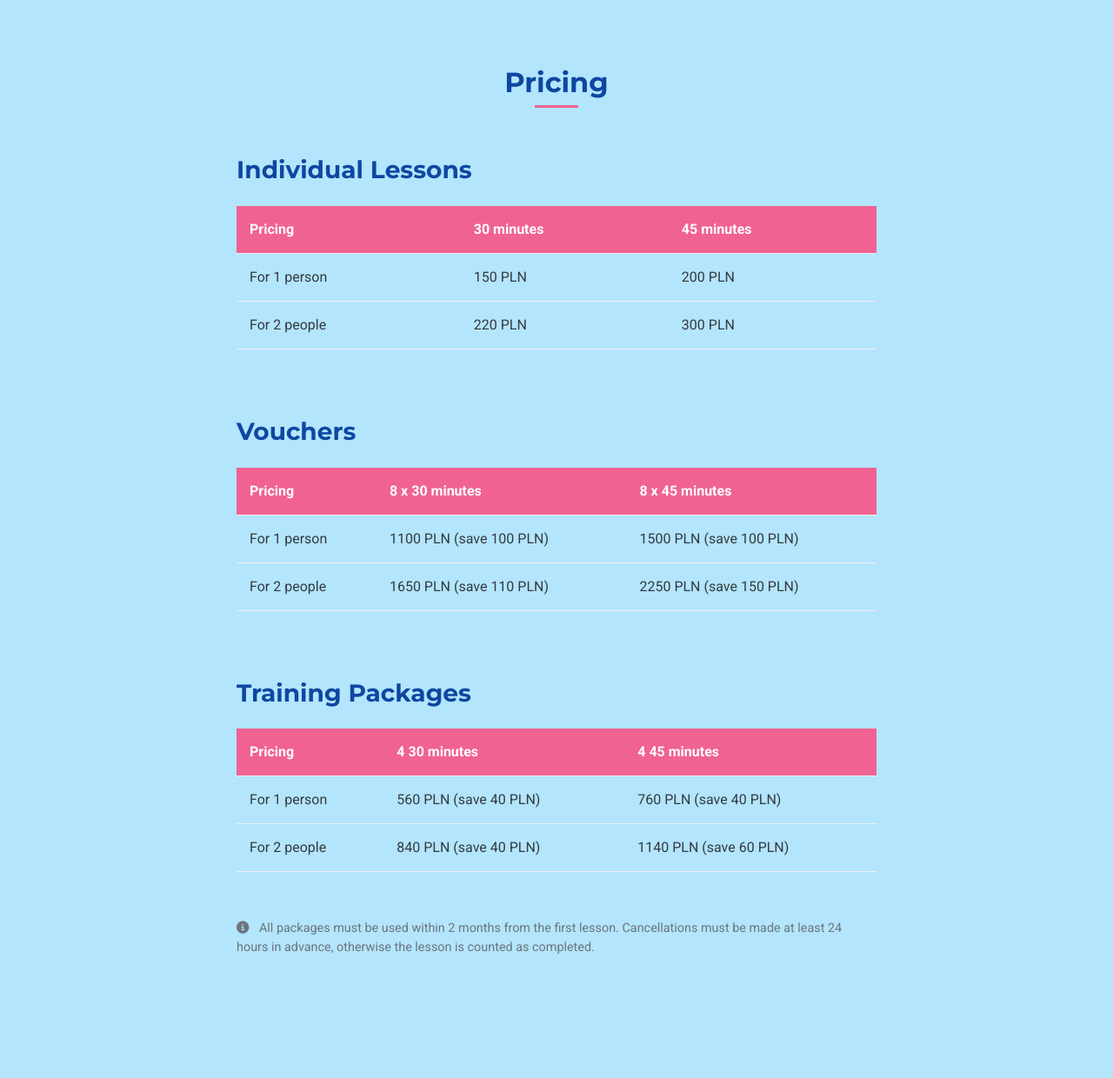
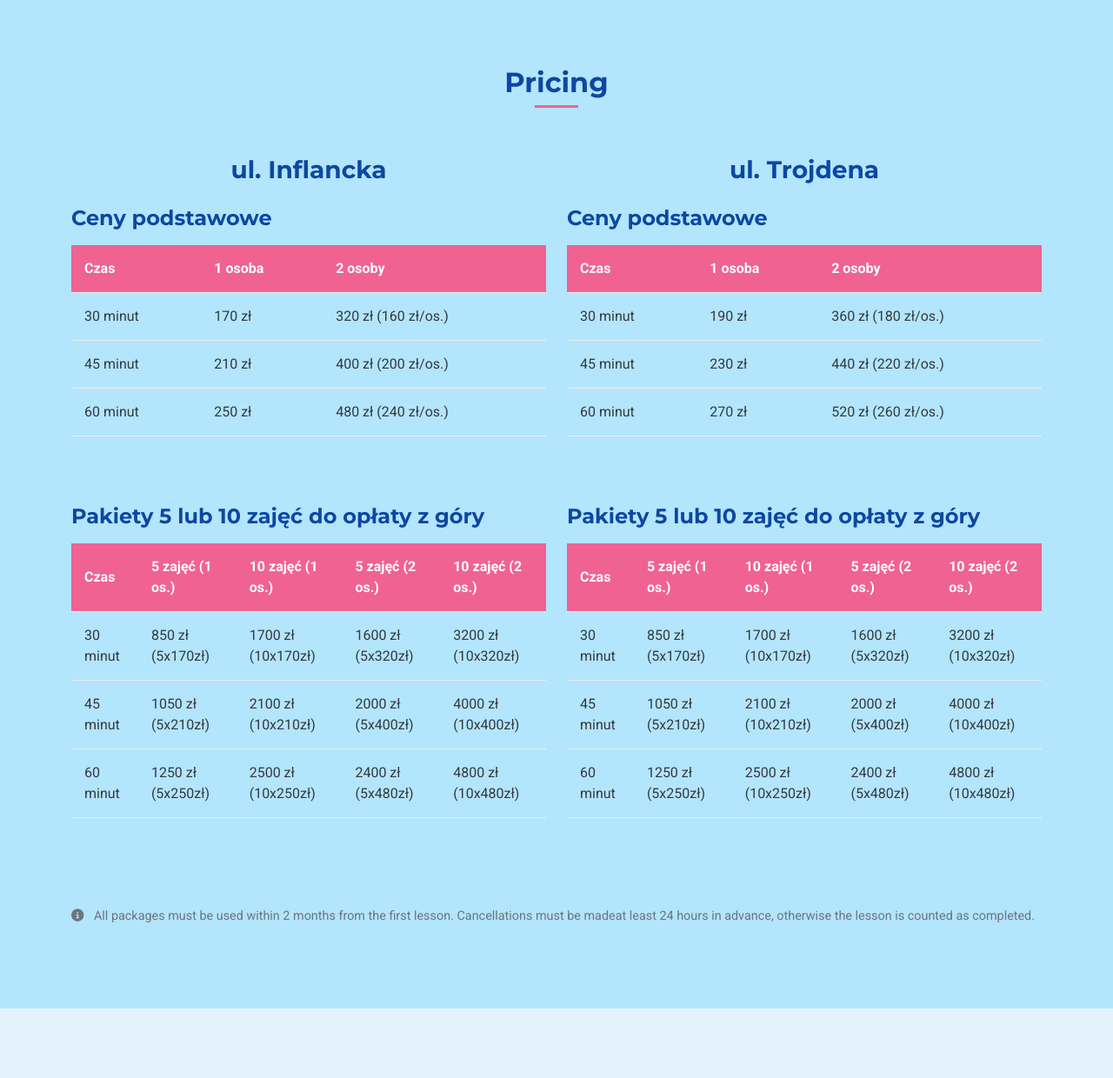
Before and after one commit to LukodeSoftware/ESSA-website, a Flask app: page /pricing in a window 1280 px wide. Shown: the part 324-1564 px from the top of the page at 87% size. Run offline with Flask 3, Linux system fonts and the light colour scheme; some libraries are stand-ins or nearby versions.

Commit message:
feat: adjust pricing tables and fill them with real data

```diff
--- a/templates/pricing.html
+++ b/templates/pricing.html
@@ -19,102 +19,153 @@
             <h2>{{ translations['pricing_title'] }}</h2>
         </div>
 
-        <!-- Individual Lessons -->
-        <div class="row mb-5">
-            <div class="col-lg-8 mx-auto">
-                <h3 class="mb-4">{{ translations['pricing_individual'] }}</h3>
+        <div class="row">
+ <div class="col-md-6 mb-5">
+ <h3 class="mb-4 text-center">ul. Inflancka</h3>
+                <h4 class="mb-3">Ceny podstawowe</h4>
 
-                <div class="table-responsive">
+ <div class="table-responsive">
                     <table class="pricing-table">
                         <thead>
                             <tr>
-                                <th>{{ translations['pricing_title'] }}</th>
-                                <th>{{ translations['pricing_30min'] }}</th>
-                                <th>{{ translations['pricing_45min'] }}</th>
+                                <th>Czas</th>
+ <th>1 osoba</th>
+ <th>2 osoby</th>
+                            </tr>
+                        </thead>
+ <tbody>
+ <tr>
+ <td>30 minut</td>
+ <td>170 zł</td>
+ <td>320 zł (160 zł/os.)</td>
+                            </tr>
+ <tr>
+ <td>45 minut</td>
+ <td>210 zł</td>
+ <td>400 zł (200 zł/os.)</td>
+                            </tr>
+ <tr>
+ <td>60 minut</td>
+ <td>250 zł</td>
+ <td>480 zł (240 zł/os.)</td>
+                            </tr>
+                        </tbody>
+                    </table>
+ </div>
+
+ <h4 class="mb-3 mt-5">Pakiety 5 lub 10 zajęć do opłaty z góry</h4>
+ <div class="table-responsive">
+    <table class="pricing-table">
+                        <thead>
+                            <tr>
+                                <th>Czas</th>
+                                <th>5 zajęć (1 os.)</th>
+                                <th>10 zajęć (1 os.)</th>
+                                <th>5 zajęć (2 os.)</th>
+                                <th>10 zajęć (2 os.)</th>
                             </tr>
                         </thead>
                         <tbody>
                             <tr>
-                                <td>{{ translations['pricing_1person'] }}</td>
-                                <td>150 PLN</td>
-                                <td>200 PLN</td>
+                                <td>30 minut</td>
+                                <td>850 zł (5x170zł)</td>
+                                <td>1700 zł (10x170zł)</td>
+                                <td>1600 zł (5x320zł)</td>
+                                <td>3200 zł (10x320zł)</td>
                             </tr>
                             <tr>
-                                <td>{{ translations['pricing_2people'] }}</td>
-                                <td>220 PLN</td>
-                                <td>300 PLN</td>
+                                <td>45 minut</td>
+                                <td>1050 zł (5x210zł)</td>
+                                <td>2100 zł (10x210zł)</td>
+                                <td>2000 zł (5x400zł)</td>
+                                <td>4000 zł (10x400zł)</td>
+                            </tr>
+                            <tr>
+                                <td>60 minut</td>
+                                <td>1250 zł (5x250zł)</td>
+                                <td>2500 zł (10x250zł)</td>
+                                <td>2400 zł (5x480zł)</td>
+                                <td>4800 zł (10x480zł)</td>
                             </tr>
                         </tbody>
                     </table>
-                </div>
-            </div>
-        </div>
+ </div>
+ </div>
 
-        <!-- Vouchers -->
-        <div class="row mb-5">
-            <div class="col-lg-8 mx-auto">
-                <h3 class="mb-4">{{ translations['pricing_vouchers'] }}</h3>
-
-                <div class="table-responsive">
+ <div class="col-md-6 mb-5">
+ <h3 class="mb-4 text-center">ul. Trojdena</h3>
+ <h4 class="mb-3">Ceny podstawowe</h4>
+ <div class="table-responsive">
                     <table class="pricing-table">
                         <thead>
                             <tr>
-                                <th>{{ translations['pricing_title'] }}</th>
-                                <th>8 x {{ translations['pricing_30min'] }}</th>
-                                <th>8 x {{ translations['pricing_45min'] }}</th>
+                                <th>Czas</th>
+                                <th>1 osoba</th>
+                                <th>2 osoby</th>
                             </tr>
                         </thead>
                         <tbody>
                             <tr>
-                                <td>{{ translations['pricing_1person'] }}</td>
-                                <td>1100 PLN (save 100 PLN)</td>
-                                <td>1500 PLN (save 100 PLN)</td>
+                                <td>30 minut</td>
+                                <td>190 zł</td>
+                                <td>360 zł (180 zł/os.)</td>
                             </tr>
                             <tr>
-                                <td>{{ translations['pricing_2people'] }}</td>
-                                <td>1650 PLN (save 110 PLN)</td>
-                                <td>2250 PLN (save 150 PLN)</td>
-                            </tr>
-                        </tbody>
-                    </table>
-                </div>
-            </div>
-        </div>
-
-        <!-- Training Packages -->
-        <div class="row mb-5">
-            <div class="col-lg-8 mx-auto">
-                <h3 class="mb-4">{{ translations['pricing_packages'] }}</h3>
-
-                <div class="table-responsive">
-                    <table class="pricing-table">
-                        <thead>
-                            <tr>
-                                <th>{{ translations['pricing_title'] }}</th>
-                                <th>4 {{ translations['pricing_30min'] }}</th>
-                                <th>4 {{ translations['pricing_45min'] }}</th>
-                            </tr>
-                        </thead>
-                        <tbody>
-                            <tr>
-                                <td>{{ translations['pricing_1person'] }}</td>
-                                <td>560 PLN (save 40 PLN)</td>
-                                <td>760 PLN (save 40 PLN)</td>
+                                <td>45 minut</td>
+                                <td>230 zł</td>
+                                <td>440 zł (220 zł/os.)</td>
                             </tr>
                             <tr>
-                                <td>{{ translations['pricing_2people'] }}</td>
-                                <td>840 PLN (save 40 PLN)</td>
-                                <td>1140 PLN (save 60 PLN)</td>
+                                <td>60 minut</td>
+                                <td>270 zł</td>
+                                <td>520 zł (260 zł/os.)</td>
                             </tr>
                         </tbody>
                     </table>
                 </div>
 
-                <p class="pricing-note mt-4">
-                    <i class="fas fa-info-circle me-2"></i> All packages must be used within 2 months from the first lesson. Cancellations must be made at least 24 hours in advance, otherwise the lesson is counted as completed.
-                </p>
+ <h4 class="mb-3 mt-5">Pakiety 5 lub 10 zajęć do opłaty z góry</h4>
+                <div class="table-responsive">
+    <table class="pricing-table">
+                        <thead>
+                            <tr>
+                                <th>Czas</th>
+                                <th>5 zajęć (1 os.)</th>
+                                <th>10 zajęć (1 os.)</th>
+                                <th>5 zajęć (2 os.)</th>
+                                <th>10 zajęć (2 os.)</th>
+                            </tr>
+                        </thead>
+                        <tbody>
+                            <tr>
+                                <td>30 minut</td>
+                                <td>850 zł (5x170zł)</td>
+                                <td>1700 zł (10x170zł)</td>
+                                <td>1600 zł (5x320zł)</td>
+                                <td>3200 zł (10x320zł)</td>
+                            </tr>
+                            <tr>
+                                <td>45 minut</td>
+                                <td>1050 zł (5x210zł)</td>
+                                <td>2100 zł (10x210zł)</td>
+                                <td>2000 zł (5x400zł)</td>
+                                <td>4000 zł (10x400zł)</td>
+                            </tr>
+                            <tr>
+                                <td>60 minut</td>
+                                <td>1250 zł (5x250zł)</td>
+                                <td>2500 zł (10x250zł)</td>
+                                <td>2400 zł (5x480zł)</td>
+                                <td>4800 zł (10x480zł)</td>
+                            </tr>
+                        </tbody>
+                    </table>
+        </div>
             </div>
-        </div>
+    </div>
+    <p class="pricing-note mt-4">
+        <i class="fas fa-info-circle me-2"></i> All packages must be used within 2 months from the first lesson. Cancellations must be madeat least 24 hours in advance, otherwise the lesson is counted as completed.
+    </p>
 </section>
 
 <!-- FAQ Section -->
```
